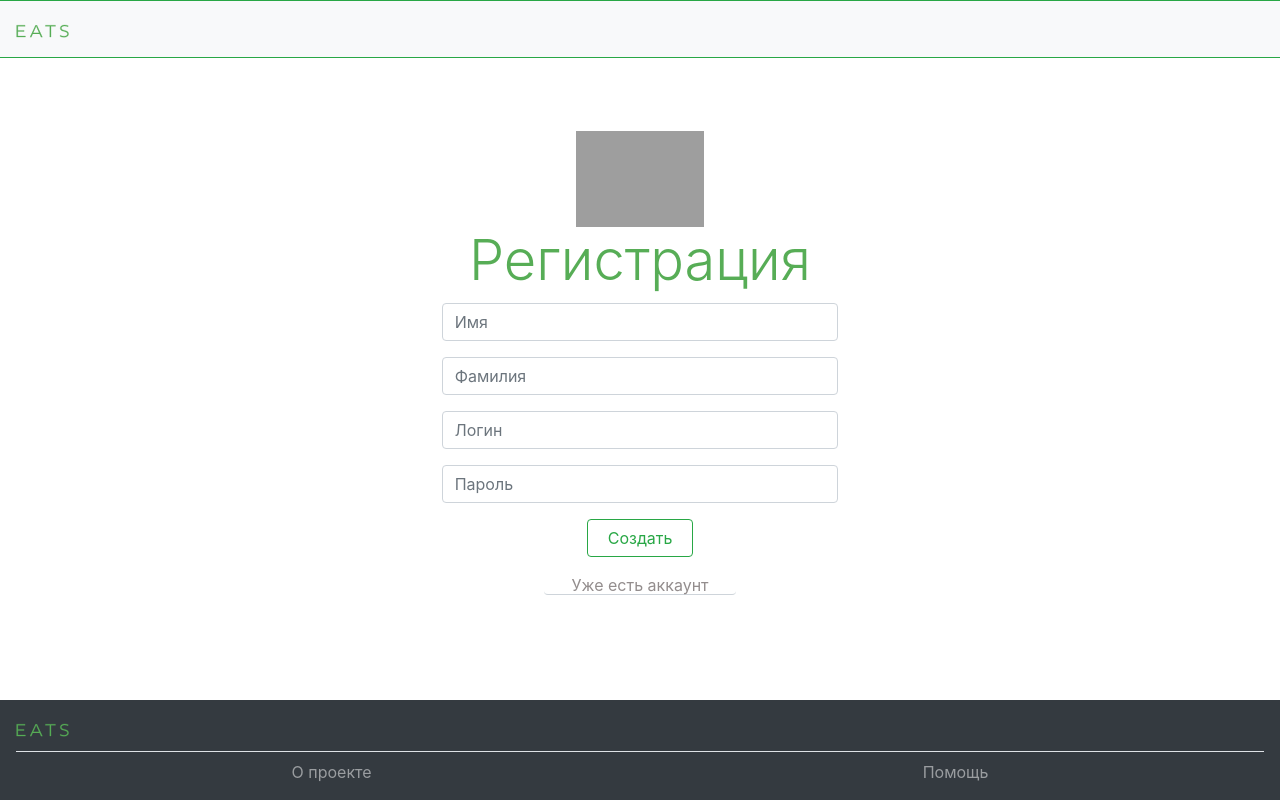
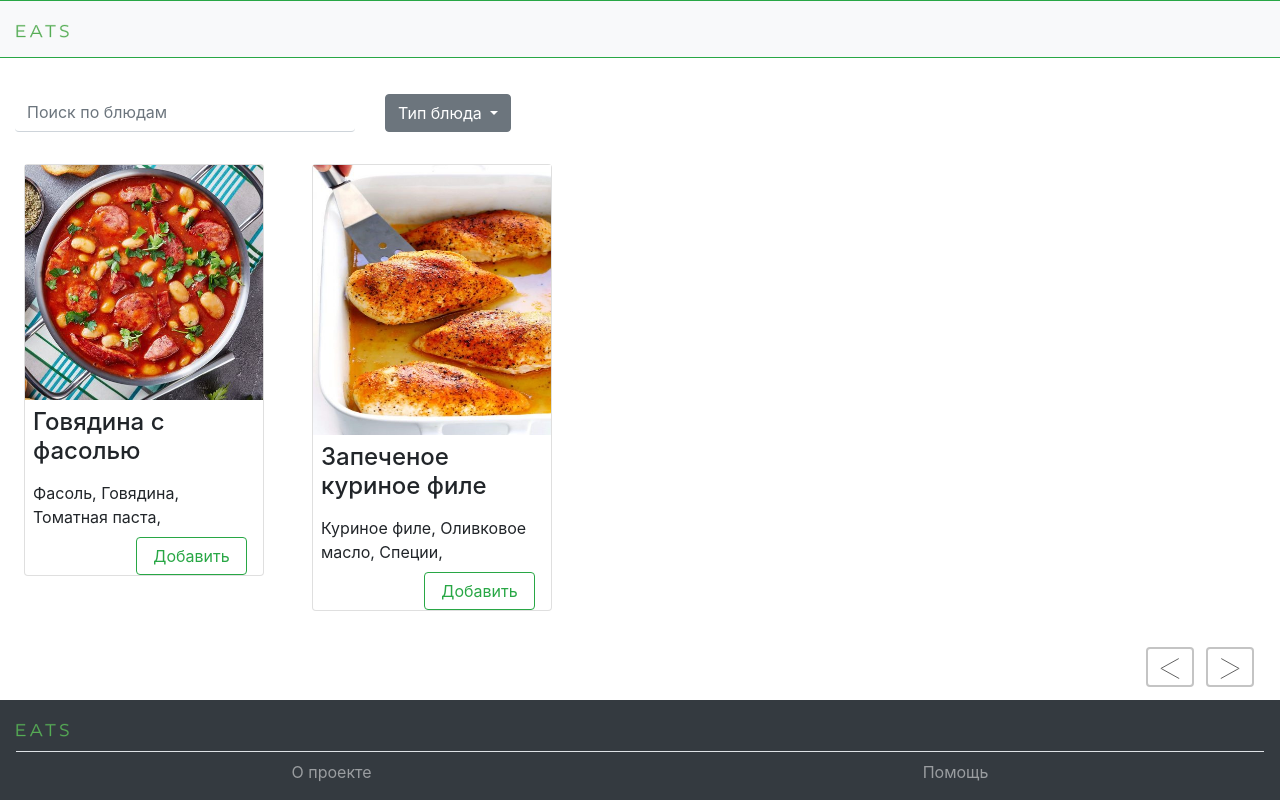
Before and after one commit to LizaSluzhaeva/EatsProject, a Vue app: page / in a window 1280 px wide. Built offline with nearby package versions, Linux system fonts and the light colour scheme; grey boxes are pictures that could not be loaded.

Commit message:
feat: add Scroll Buttons component

```diff
--- a/src/App.vue
+++ b/src/App.vue
@@ -1,38 +1,43 @@
 <template>
   <div id="app" class="d-flex  justify-content-between" style="flex-direction: column; height: 100vh;">
     <TopBar></TopBar>
-<!--    <div class="mt-4 container row">-->
-<!--      <SearchRecipe class="col col-lg-4 col-md-4 col-sm-4"></SearchRecipe>-->
-<!--      <FilterRecipe class="col col-lg-2 col-md-2 col-sm-2"></FilterRecipe>-->
-<!--    </div>-->
-<!--    <ListOfRecipesShort></ListOfRecipesShort>-->
     <div>
-<!--      <Authorization></Authorization>-->
-    <Registration></Registration>
+      <div class="mt-4 container row">
+        <SearchRecipe class="col col-lg-4 col-md-4 col-sm-4"></SearchRecipe>
+        <FilterRecipe class="col col-lg-2 col-md-2 col-sm-2"></FilterRecipe>
+      </div>
+      <ListOfRecipesShort></ListOfRecipesShort>
+      <!--      <Authorization></Authorization>-->
+      <!--    <Registration></Registration>-->
     </div>
-    <BottomBar></BottomBar>
+    <div>
+      <ButtonsToScroll></ButtonsToScroll>
+      <BottomBar></BottomBar>
+    </div>
   </div>
 </template>
 
 <script>
 import TopBar from "@/components/TopBar";
-// import ListOfRecipesShort from "@/components/ListOfRecipesShort";
+import ListOfRecipesShort from "@/components/ListOfRecipesShort";
 import BottomBar from "@/components/BottomBar";
-// import SearchRecipe from "@/components/SearchRecipe";
-// import FilterRecipe from "@/components/FilterRecipe";
+import SearchRecipe from "@/components/SearchRecipe";
+import FilterRecipe from "@/components/FilterRecipe";
 // import Authorization from "@/components/Authorization";
-import Registration from "@/components/Registration";
+// import Registration from "@/components/Registration";
+import ButtonsToScroll from "@/components/ButtonsToScroll";
 
 export default {
   name: 'App',
   components: {
-    Registration,
+    // Registration,
     // Authorization,
-    // FilterRecipe,
-    // SearchRecipe,
-    // ListOfRecipesShort,
+    FilterRecipe,
+    SearchRecipe,
+    ListOfRecipesShort,
     TopBar,
-    BottomBar
+    BottomBar,
+    ButtonsToScroll
   },
   methods: {
     async getRequest(url, method = 'Get', data = null) {
--- /dev/null
+++ b/src/components/ButtonsToScroll.vue
@@ -0,0 +1,25 @@
+<template>
+  <div style="display: flex; justify-content: flex-end; margin-right: 2%">
+    <button class="btn">
+      <img src="../assets/ButtonsLeftIcon.svg" alt="">
+    </button>
+    <button class="btn">
+      <img src="../assets/ButtonRightIcon.svg" alt="">
+    </button>
+  </div>
+</template>
+
+<script>
+export default {
+  name: "ButtonsToScroll"
+}
+</script>
+
+<style scoped>
+.btn {
+  background: #FFFFFF;
+  border: 2px solid #C4C4C4;
+  margin-left: 1%;
+  margin-bottom: 1%;
+}
+</style>
--- a/src/components/RecipeShort.vue
+++ b/src/components/RecipeShort.vue
@@ -21,9 +21,7 @@ import 'bootstrap-vue/dist/bootstrap-vue.css'
 
 export default {
   name: "RecipeShort",
-  props: ['recipe'],
-  components: {
-  }
+  props: ['recipe']
 }
 
 </script>
```
Also changed, not shown: src/assets/ButtonRightIcon.svg (added), src/assets/ButtonsLeftIcon.svg (added).
